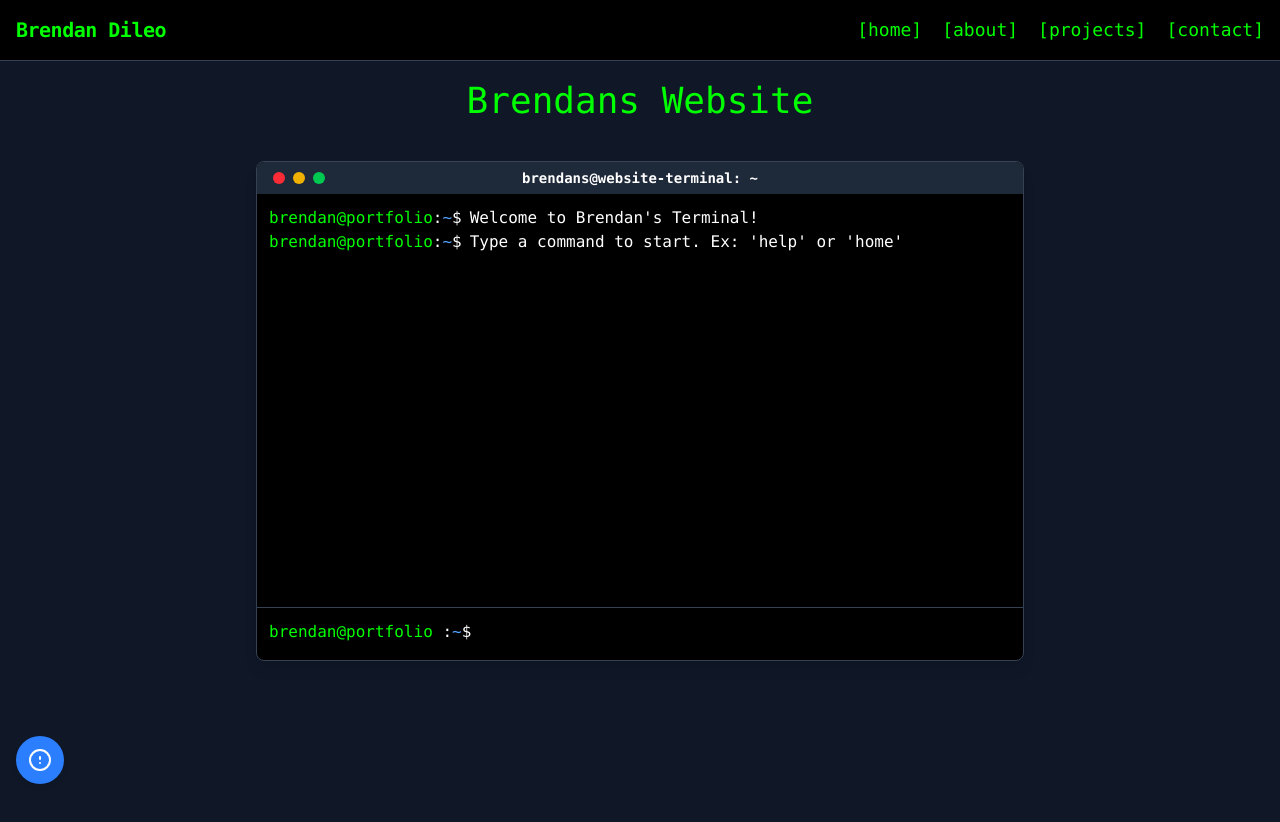
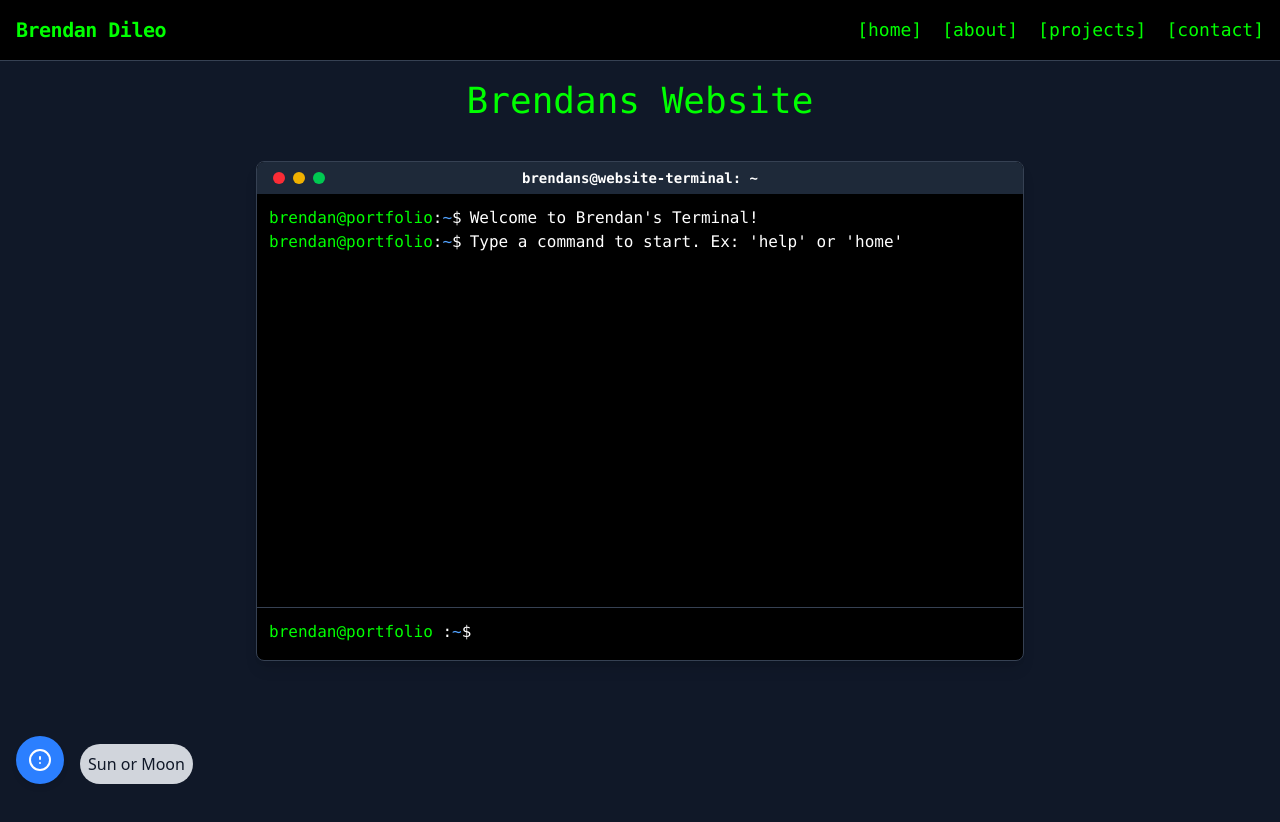
Before and after one commit to brendanddev/brendans-website, a React (Vite) app: page / in a window 1280 px wide. Shown: the top 822 px of the page. Built offline with nearby package versions, Linux system fonts and the light colour scheme.

Commit message:
Commit #24 - Adding Basic ThemeToggler Component

```diff
--- a/src/components/ThemeToggler.jsx
+++ b/src/components/ThemeToggler.jsx
@@ -2,3 +2,13 @@
 // ThemeToggler.jsx
 // Brendan Dileo
 // To change from dark and light theme on webpage
+
+const ThemeToggler = () => {
+    return (
+        <button className="fixed bottom-4 left-20 p-2 rounded-full bg-gray-300 dark:bg-gray-800 text-gray-900 dark:text-white">
+            Sun or Moon
+        </button>
+    )
+}
+
+export default ThemeToggler;
--- a/src/pages/Home.jsx
+++ b/src/pages/Home.jsx
@@ -2,6 +2,7 @@
 // Brendan Dileo
 
 import HelpTooltip from "../components/HelpTooltip";
+import ThemeToggler from "../components/ThemeToggler";
 
 
 // Home functional component
@@ -66,6 +67,7 @@ const Home = () => {
                 </form>
             </div>
             <HelpTooltip />
+            <ThemeToggler />
         </div>
     );
 };
```
